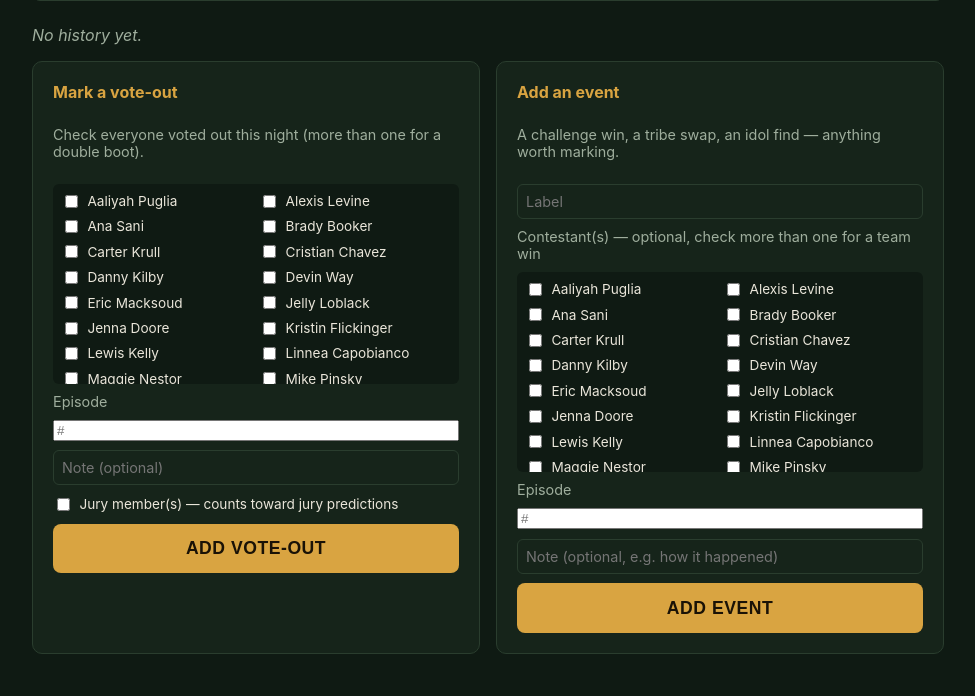
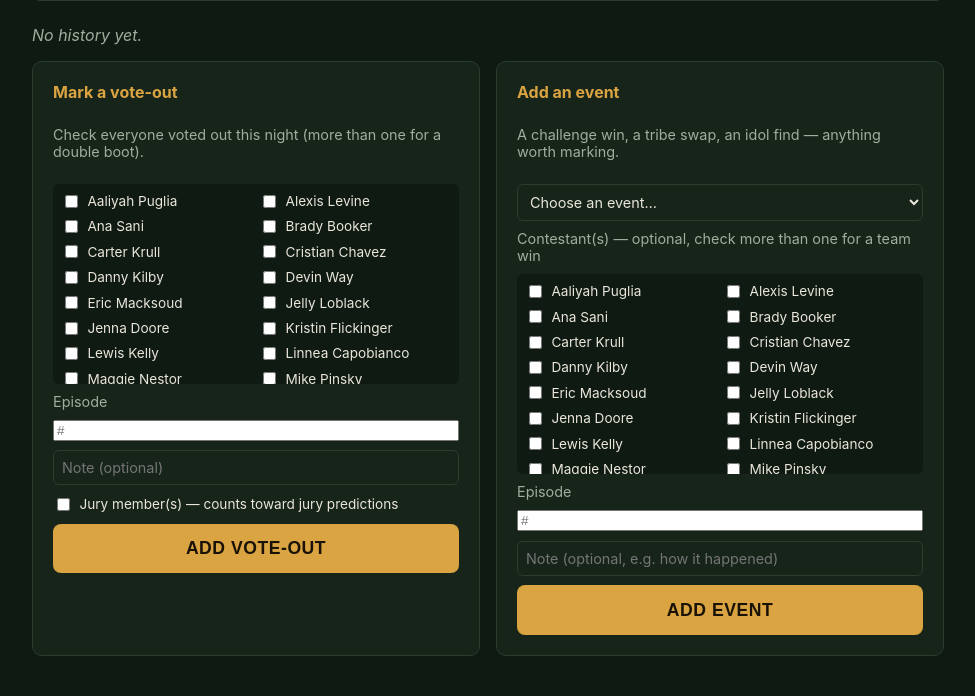
Before and after one commit to bradley-erickson/time-to-vote, a FastAPI app: page /admin?tab=history in a window 1280 px wide. Shown: the part 311-1007 px from the top of the page, without its empty margins (152-1127 px from the left). Before the commit the page ends 965 px from the top, so only its background shows below. Run offline with FastAPI, Linux system fonts and the light colour scheme.

Commit message:
Add event dropdown from voting questions and auto-log voting sessions to history
Co-Authored-By: Claude Sonnet 5 <noreply@anthropic.com>

```diff
--- a/main.py
+++ b/main.py
@@ -258,6 +258,28 @@ def kiosk(request: Request, round_id: str):
     )
 
 
+def log_voting_session(round_id: str, title: str):
+    """Once every player has locked in, mark the voting session on the timeline (once)."""
+    players = get_players()
+    if not players or not set(players) <= set(utils.load_submissions(round_id)):
+        return
+    history = get_history()
+    if any(e.get("round_id") == round_id for e in history):
+        return
+    history.append(
+        {
+            "id": uuid.uuid4().hex[:8],
+            "type": "text",
+            "contestants": [],
+            "label": f"Voting: {title}",
+            "note": None,
+            "episode": None,
+            "round_id": round_id,
+        }
+    )
+    save_config("history.json", history)
+
+
 @app.post("/round/{round_id}")
 async def submit_round(request: Request, round_id: str):
     round_ = resolve_round(round_id)
@@ -293,6 +315,7 @@ async def submit_round(request: Request, round_id: str):
         return JSONResponse({"error": error}, status_code=400)
 
     record = utils.save_submission(round_id, player, answers)
+    log_voting_session(round_id, round_["title"])
     return JSONResponse({"ok": True, "player": player, "locked_at": record["locked_at"]})
 
 
@@ -329,6 +352,23 @@ def results(request: Request):
     )
 
 
+# Voting questions that are abstract or already covered by vote-outs, not loggable events.
+NON_EVENT_QUESTIONS = {
+    "most_hated", "hottest", "first_boot", "shot_in_the_dark", "villains", "dead_weight",
+    "challenge_beast", "episode_titles", "votes_against", "final_three", "winner", "first_jury",
+}
+
+
+def get_event_labels():
+    """Prompts of the voting questions, so history events match what we predict."""
+    labels = []
+    for r in get_rounds():
+        for q in r["questions"]:
+            if q["id"] not in NON_EVENT_QUESTIONS and q["prompt"] not in labels:
+                labels.append(q["prompt"])
+    return labels
+
+
 @app.get("/admin")
 def admin_page(request: Request):
     active_tab = request.query_params.get("tab", "history")
@@ -342,6 +382,7 @@ def admin_page(request: Request):
             "contestants": get_contestants(),
             "tribes": get_tribes(),
             "active_contestants": get_active_contestants(),
+            "event_labels": get_event_labels(),
             "history": resolve_history(),
             "players": get_players(),
             "jury_override": get_settings().get("jury_override", False),
@@ -374,7 +415,9 @@ async def admin_add_history(request: Request):
                 }
             )
     else:
-        label = (form.get("label") or "").strip()
+        label = (form.get("label_choice") or "").strip()
+        if label == "__other__":
+            label = (form.get("label_custom") or "").strip()
         contestants = form.getlist("contestants")
         if label:
             history.append(
--- a/templates/admin.html
+++ b/templates/admin.html
@@ -65,14 +65,26 @@
       <h3>Add an event</h3>
       <input type="hidden" name="type" value="text">
       <p class="pick-hint">A challenge win, a tribe swap, an idol find — anything worth marking.</p>
-      <input type="text" name="label" placeholder="Label" list="event-labels" required>
-      <datalist id="event-labels">
-        <option value="Challenge Win">
-        <option value="Idol Found">
-        <option value="Advantage Found">
-        <option value="Tribe Swap">
-        <option value="Merge">
-      </datalist>
+      <select id="ev-label-select" name="label_choice" required>
+        <option value="" disabled selected>Choose an event…</option>
+        {% for label in event_labels %}
+        <option value="{{ label }}">{{ label }}</option>
+        {% endfor %}
+        <option value="__other__">Other…</option>
+      </select>
+      <input type="text" id="ev-label-custom" name="label_custom" placeholder="Custom label" hidden>
+      <script>
+        (function () {
+          const sel = document.getElementById('ev-label-select');
+          const custom = document.getElementById('ev-label-custom');
+          sel.addEventListener('change', () => {
+            const other = sel.value === '__other__';
+            custom.hidden = !other;
+            custom.required = other;
+            if (other) custom.focus();
+          });
+        })();
+      </script>
       <label class="pick-hint">Contestant(s) — optional, check more than one for a team win</label>
       <div class="admin-checkbox-list">
         {% for c in active_contestants %}
```
